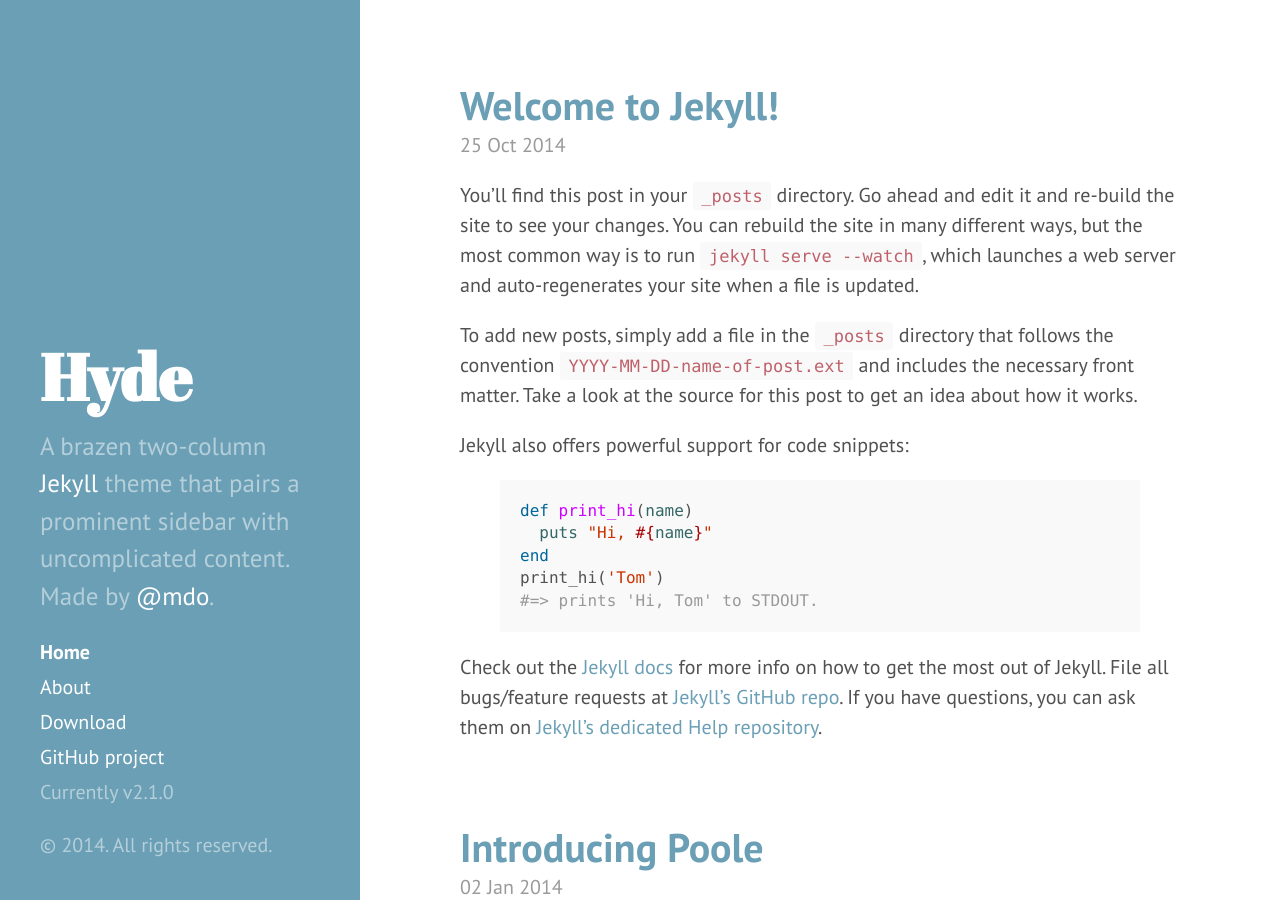
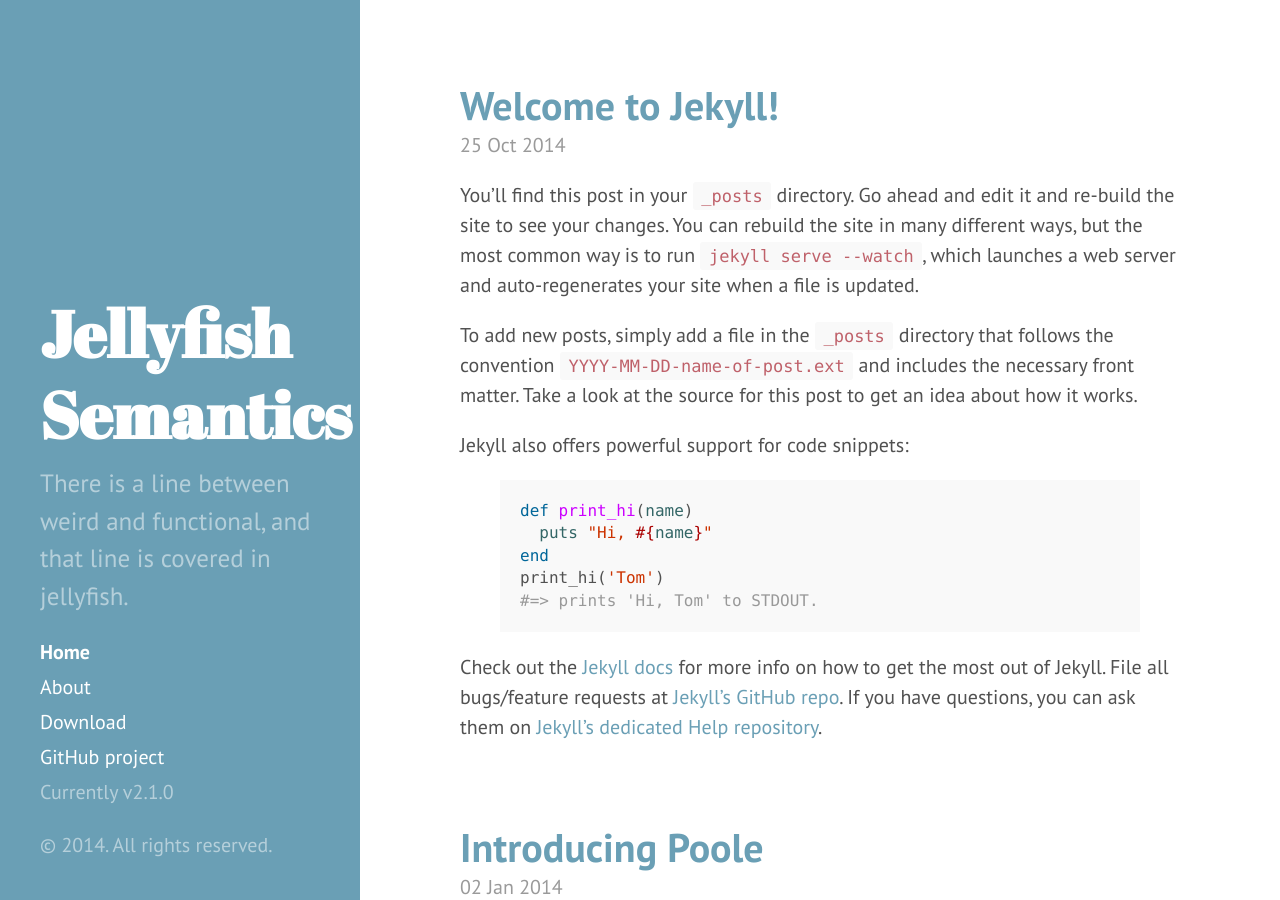
Before and after one commit to janetudie/janetudie.github.io, a Jekyll site: the page built from index.html, in a window 1280 px wide and 900 px high. Built offline with Jekyll 4.4.1, drawn with Linux system fonts in a browser that asks for light colours; Markdown is read by kramdown in place of the engine named in the settings; the list of posts is cut into pages by our own code.

Commit message:
change about

```diff
--- a/_config.yml
+++ b/_config.yml
@@ -7,9 +7,9 @@
 relative_permalinks: true
 
 # Setup
-title:            Hyde
-tagline:          'A Jekyll theme'
-description:      'A brazen two-column <a href="http://jekyllrb.com" target="_blank">Jekyll</a> theme that pairs a prominent sidebar with uncomplicated content. Made by <a href="https://twitter.com/mdo" target="_blank">@mdo</a>.'
+title:            Jellyfish Semantics
+tagline:          by Semantic Jellyfish
+description:      'There is a line between weird and functional, and that line is covered in jellyfish.'
 url:              http://hyde.getpoole.com
 baseurl:          /
 
```
